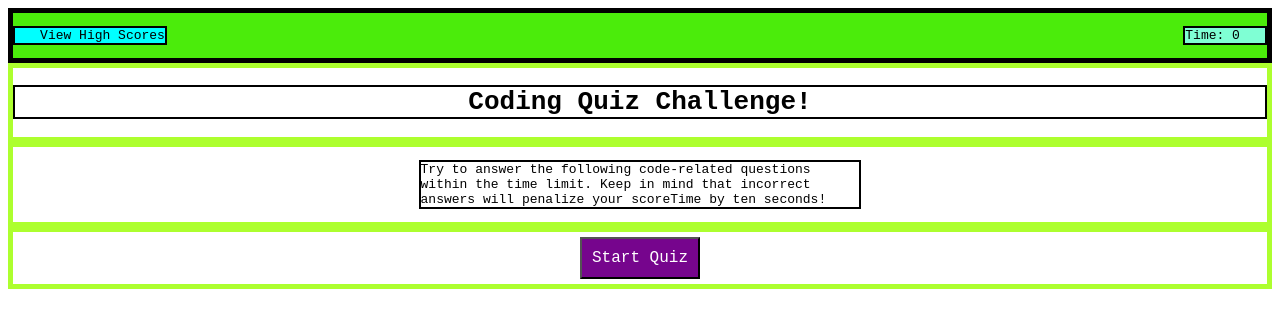
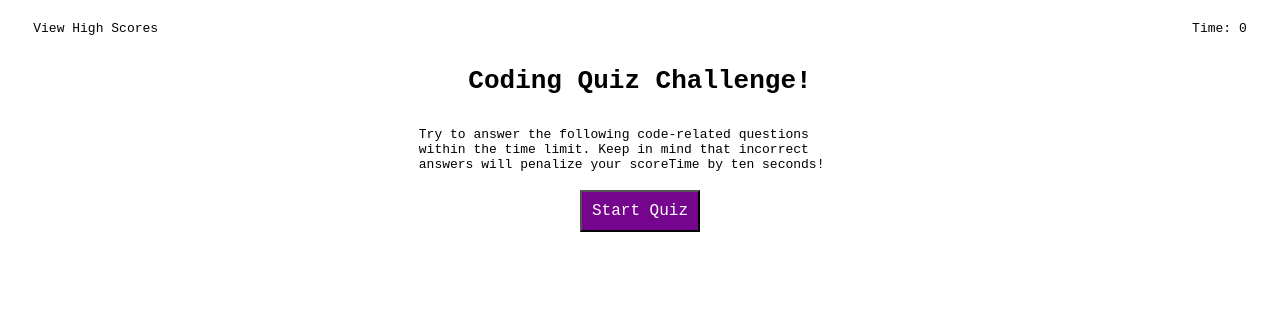
Before and after one commit to BhatJ/code-challenge, a plain HTML site: page index.html in a window 1280 px wide. Drawn offline with Linux system fonts and the light colour scheme.

Commit message:
Removed styling that helped build the page

```diff
--- a/assets/css/style.css
+++ b/assets/css/style.css
@@ -5,31 +5,20 @@
 header {
     display: flex;
     justify-content: space-between;
-    background-color: rgb(75, 236, 11);
-    border: 5px solid #000;
 }
 
 #high-scores {
     width: fit-content;
     padding-left: 2%;
-    background-color: aqua;
-    border: 2px solid #000;
 }
 
 #timer {
     width: fit-content;
     padding-right: 2%;
-    background-color: aquamarine;
-    border: 2px solid #000;
-}
-
-#title, #answers, #start {
-    border: 5px solid greenyellow;
 }
 
 #title-text {
     text-align: center;
-    border: 2px solid black;
 }
 
 #start {
@@ -45,7 +34,6 @@ header {
 #answers-text {
     width: 35%;
     align-self: center;
-    border: 2px solid black;
 }
 
 #option-list {
```
